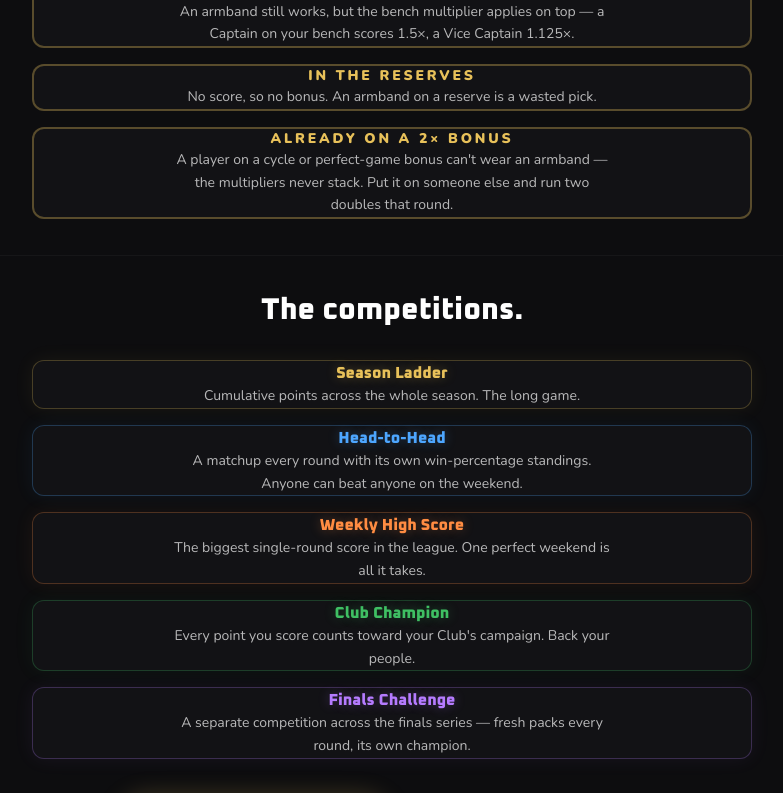
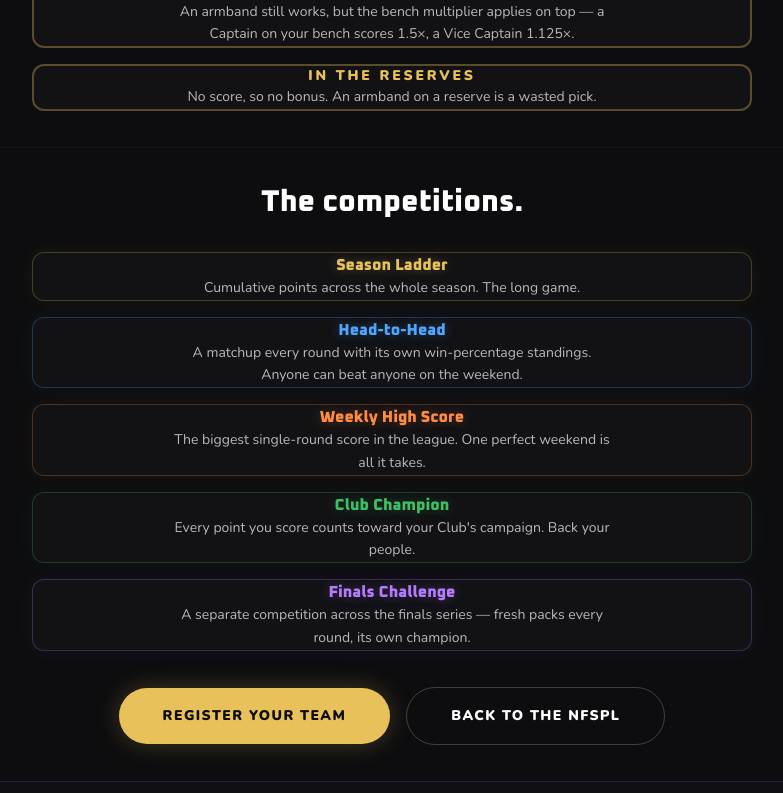
Before and after one commit to N8Nuks/grassrootsfantasy, a Next.js app: page /nfs/scoring in a window 1280 px wide. Shown: the part 1860-2653 px from the top of the page, without its empty margins (248-1031 px from the left). Built offline with nearby package versions, Linux system fonts and the light colour scheme; no server answers.

Commit message:
Remove achievement bonus from public copy

```diff
--- a/app/nfs/scoring/page.tsx
+++ b/app/nfs/scoring/page.tsx
@@ -43,8 +43,7 @@ const armbands = [
   { slot: 'Vice Captain', rule: 'Scores 1.5×. Runs alongside the Captain every round, not instead of them, so you have two picks that matter.' },
   { slot: 'On the bench', rule: 'An armband still works, but the bench multiplier applies on top — a Captain on your bench scores 1.5×, a Vice Captain 1.125×.' },
   { slot: 'In the reserves', rule: 'No score, so no bonus. An armband on a reserve is a wasted pick.' },
-  { slot: 'Already on a 2× bonus', rule: 'A player on a cycle or perfect-game bonus can\'t wear an armband — the multipliers never stack. Put it on someone else and run two doubles that round.' },
-]
+  ]
 
 const boards = [
   { t: 'Season Ladder', c: '#E8C15A', d: 'Cumulative points across the whole season. The long game.' },
--- a/app/team/TeamClient.tsx
+++ b/app/team/TeamClient.tsx
@@ -18,7 +18,7 @@ const TEAM_GUIDE: GuideStep[] = [
   },
   {
     title: 'Captain and Vice Captain',
-    body: "Tap C to name your Captain — they score 2×. Tap VC for your Vice Captain, who scores 1.5×. Both apply every round, so you have two picks that matter. The multiplier applies to everything, including negatives, so pick with care. Anyone sitting in your reserves earns nothing, armband or not, and a player already on a 2× bonus can't wear one.",
+    body: "Tap C to name your Captain — they score 2×. Tap VC for your Vice Captain, who scores 1.5×. Both apply every round, so you have two picks that matter. The multiplier applies to everything, including negatives, so pick with care. Anyone sitting in your reserves earns nothing, armband or not.",
   },
   {
     title: 'Points and Earned',
--- a/components/FactsTicker.tsx
+++ b/components/FactsTicker.tsx
@@ -36,7 +36,6 @@ const ANNOUNCEMENTS = [
   'Bench players score at 0.75× and step in at full value when a starter misses.',
   'Captain and Vice Captain are live — your Captain scores 2×, your Vice Captain 1.5×, both every round.',
   "We've set your pitcher as Captain and your catcher as Vice Captain to start. Change them on My Team any time.",
-  "A player already on a 2× bonus can't wear an armband — put it on someone else and run two doubles in the same round.",
   'The armband multiplier hits everything, including the negatives. Pick with care.',
   'A Captain sitting in your reserves earns nothing. Make sure your armbands are in the scoring sixteen.',
   'The DR slot scores steals and caught stealing only. Pick your speed.',
```
